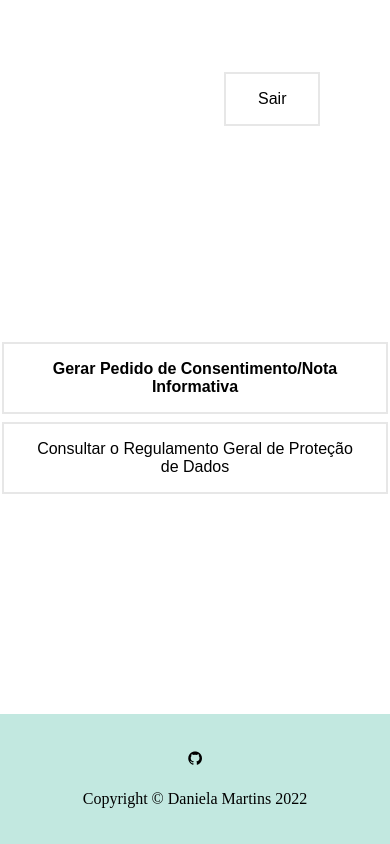
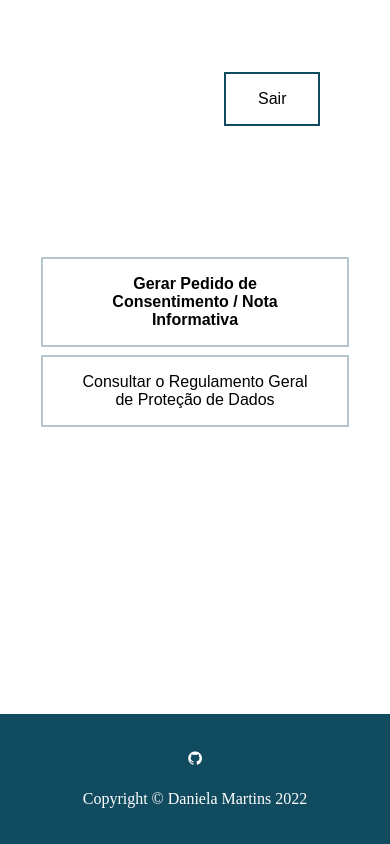
Before and after one commit to danielammartins/rgpd_app, a Vue app in the folder rgpd_app/: page / in a window 390 px wide. Built offline with nearby package versions, Linux system fonts and the light colour scheme.

Commit message:
fixed button colors

```diff
--- a/rgpd_app/src/components/Footer.vue
+++ b/rgpd_app/src/components/Footer.vue
@@ -10,7 +10,9 @@
 </template>
 <style>
 footer {
-  background-color: rgba(145, 214, 199, 0.548);
+  background-color:#114b5f;
+  /*background-color:#094234b9;*/
+  color: #fff;
   width: 100vw;
   position: fixed;
   bottom: 0;
@@ -19,4 +21,8 @@ footer {
   text-align: center;
   line-height: 2.5rem;
 }
+
+.fa {
+  color: #fff;
+}
 </style>
--- a/rgpd_app/src/components/Header.vue
+++ b/rgpd_app/src/components/Header.vue
@@ -7,23 +7,22 @@
     position: absolute;
     right: 8vh;
     top: 8vh;
-    border: none;
     background-color: white;
     color: black;
-    border: 2px solid #e7e7e7;
-    padding: 16px 32px;
+    border: 2px solid #114b5f;
     text-align: center;
     text-decoration: none;
-    display: inline-block;
     font-size: 16px;
     margin: 4px 2px;
-    transition-duration: 0.4s;
+    padding: 16px 32px;
+    display: inline-block;
     cursor: pointer;
     z-index: 99;
+    transition-duration: 0.4s;
   }
 
   .btnSair:hover {
-    background-color: #555555;
+    background-color: #114b5f;
     color: white;
   }
 </style>
--- a/rgpd_app/src/components/HomeBtns.vue
+++ b/rgpd_app/src/components/HomeBtns.vue
@@ -1,7 +1,7 @@
 <template>
   <div class="container">
     <button class="btnHome" id="btnGerar" @click="goToQuestions">
-      Gerar Pedido de Consentimento/Nota Informativa
+      Gerar Pedido de Consentimento / Nota Informativa
     </button>
     <button class="btnHome" id="btnConsultar">
       <a href="https://eur-lex.europa.eu/legal-content/PT/TXT/PDF/?uri=CELEX:32016R0679&from=PT" target="_blank">
@@ -19,13 +19,13 @@
     justify-content: center;
     margin: auto;
     margin-top: 40vh;
+  }
 
-  }
   .btnHome {
     display: inline-block;
     background-color: white;
     color: black;
-    border: 2px solid #e7e7e7;
+    border: 2px solid #114c5f4f;
     padding: 16px 32px;
     text-align: center;
     text-decoration: none;
@@ -37,13 +37,24 @@
   }
 
   .btnHome:hover {
-    background-color: #555555;
+    background-color: #114b5f;
+    color: white;
+  }
+
+  .btnHome:hover a {
     color: white;
   }
 
   #btnGerar {
     font-weight: bold;
   }
+
+  @media screen and (max-width: 600px) {
+    .container {
+      margin-top: 30vh;
+      width: 80vw;
+    }
+}
 </style>
 
 <script>
```
